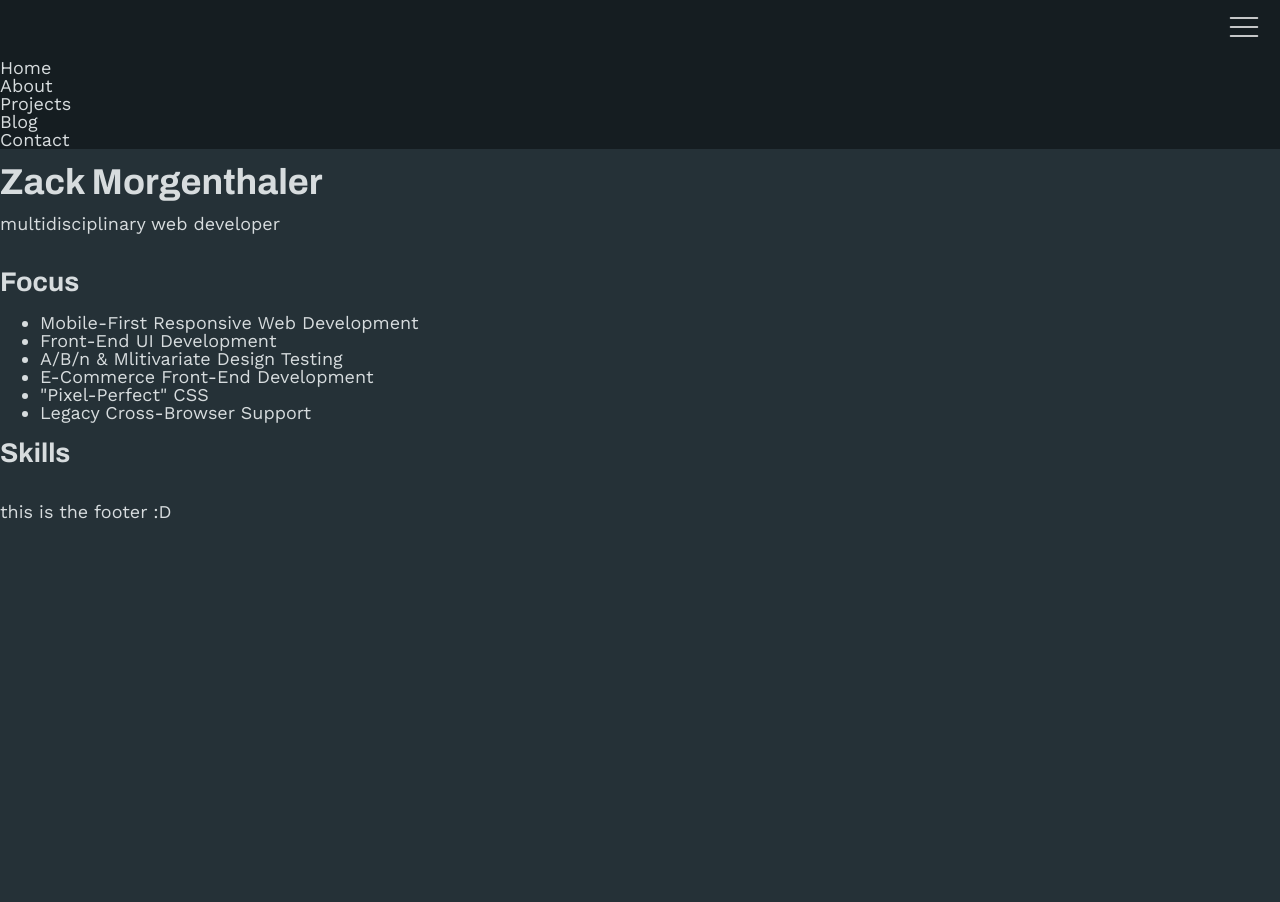
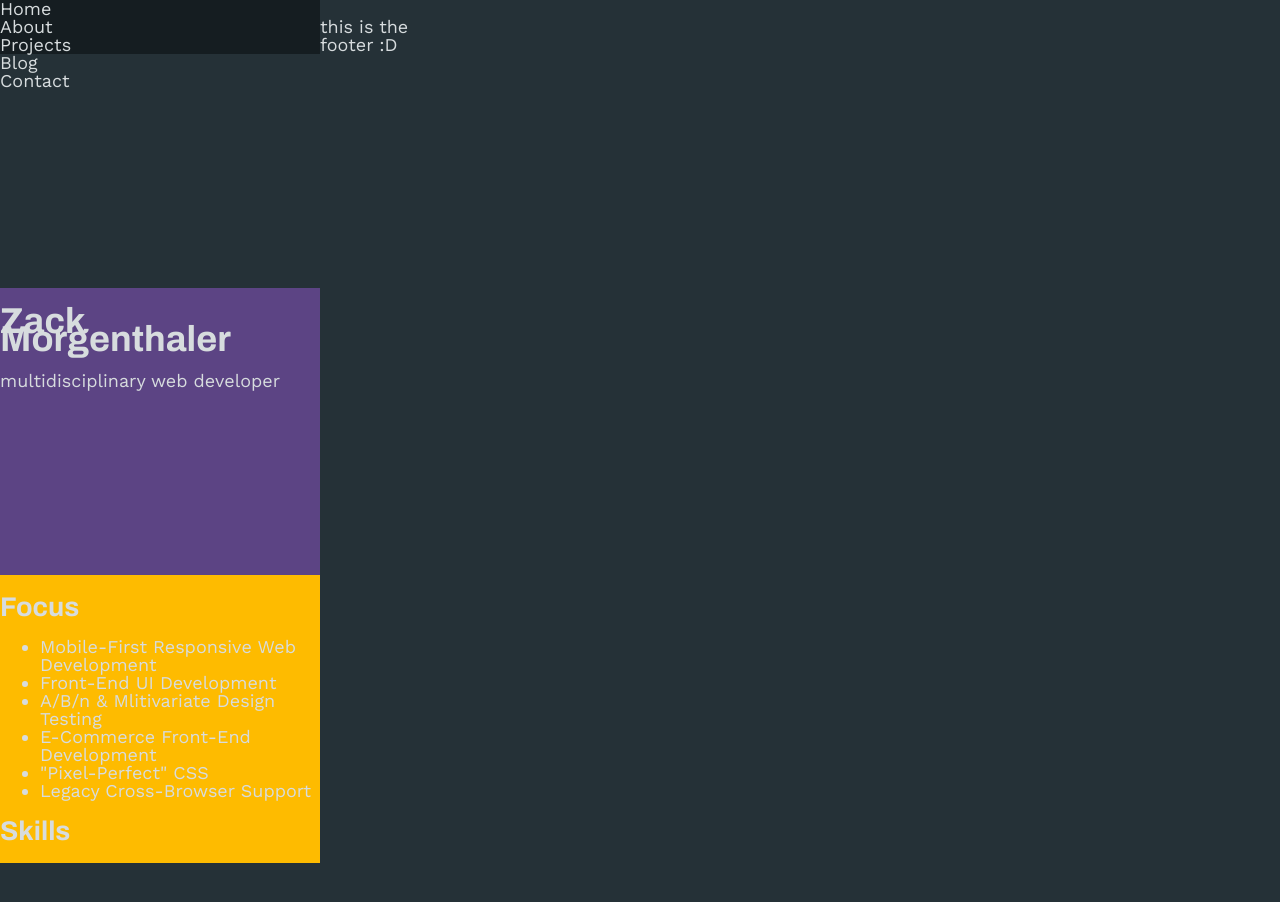
Before and after one commit to zackmorgs/personal-website, a React (Create React App) app: page / in a window 1280 px wide. Shown: the top 902 px of the page. Before the commit the page ends 800 px from the top, so only its background shows below. Built offline with nearby package versions, Linux system fonts and the light colour scheme.

Commit message:
came to a great understanding of css grid and began implementing a better system with newfound understanding :D

```diff
--- a/src/Components/App/App.js
+++ b/src/Components/App/App.js
@@ -7,7 +7,7 @@ class App extends Component {
       <React.Fragment>
 
         <nav>
-          <div class='navbar'>
+          <div className='navbar'>
             <button className='nav-toggle'>
               <svg xmlns='http://www.w3.org/2000/svg' width='2rem' height='2rem' viewBox='0 0 24 24' fill='none' stroke='currentColor' strokeWidth='1' strokeLinecap='round' strokeLinejoin='round' className='feather feather-menu'>
                 <line x1='3' y1='12' x2='21' y2='12' />
--- a/src/Components/Global/global.scss
+++ b/src/Components/Global/global.scss
@@ -3,29 +3,22 @@
 @import "./../../../node_modules/normalize.css";
 @import "./type.scss";
 @import "./colors.scss";
+@import "./grid.scss";
+
+body {
+  box-sizing:border-box;
+  max-width: 100%;
+}
 
 
-body {
-  display:grid;
-  grid-gap:0;
-  grid-template-areas:
-    "nav"
-    "header"
-    "content"
-    "footer";
-}
 // < Navigation >
 nav {
-  display:grid;
-  grid-area:"r1";
-  grid-template: "branding" "navigation";
-  grid-template-columns: 1fr;
 }
 .navbar {
   display: flex;
   align-items: stretch;
   padding:.5rem 1rem;
-  position: sticky;
+  // position: sticky;
 }
 .branding {
   a {
@@ -33,11 +26,13 @@ nav {
   }
 }
 .nav-toggle {
-  margin-left: auto;
   background-color: transparent;
   color: white;
   border: none;
   padding: 0;
+  width:2rem;
+  height:auto;
+
 }
 .nav-list {
   list-style: none;
@@ -52,8 +47,24 @@ nav {
     margin:0;
   }
 }
+// </ Navigation >
+header {
+  background-color:rgb(92, 68, 132);
+}
+main {
+  background-color:rgb(254, 187, 0);
+}
+collapsible collapsed
+.collapsible{
+  max-height:100%;
 
-// </ Navigation >
+  &.collapsed,
+  &.collapsed-mobile {
+    max-height:0px;
+    overflow-y:hidden;
+  }
+}
+
 
 //
 //   Media Queries
@@ -72,30 +83,25 @@ nav {
 
 // Small devices (landscape phones, 576px and up)
 @media (min-width: 576px) {
-  .navigation-list {
-    display:flex;
-  }
 }
 
 // Medium devices (tablets, 768px and up)
 @media (min-width: 768px) {
-
+  .nav-toggle,
+  .navbar {
+    height:0px;
+    width:0px;
+    padding:0;
+    overflow-y:hidden;
+  }
+  .collapsed-mobile {
+    max-height:100%;
+  }
 }
 
 // Large devices (desktops, 992px and up)
 // note: iPad Pro hath been targeted within
 @media (min-width: 992px) {
-  grid-auto-rows: 135px;
-  grid-auto-columns: 160px;
-  grid-template-areas:
-    "r1_c1 r1_c2 r1_c3 r1_c4 r1_c5 r1_c6 r1_c7 r1_c8 r1_c9 r1_c11 r1_c12"
-    "r2_c1 r2_c2 r2_c3 r2_c4 r2_c5 r2_c6 r2_c7 r2_c8 r2_c9 r2_c11 r2_c12"
-    "r3_c1 r3_c2 r3_c3 r3_c4 r3_c5 r3_c6 r3_c7 r3_c8 r3_c9 r3_c11 r3_c12"
-    "r4_c1 r4_c2 r4_c3 r4_c4 r4_c5 r4_c6 r4_c7 r4_c8 r4_c9 r4_c11 r4_c12"
-    "r5_c1 r5_c2 r5_c3 r5_c4 r5_c5 r5_c6 r5_c7 r5_c8 r5_c9 r5_c11 r5_c12"
-    "r6_c1 r6_c2 r6_c3 r6_c4 r6_c5 r6_c6 r6_c7 r6_c8 r6_c9 r6_c11 r6_c12"
-    "r7_c1 r7_c2 r7_c3 r7_c4 r7_c5 r7_c6 r7_c7 r7_c8 r7_c9 r7_c11 r7_c12"
-    "r8_c1 r8_c2 r8_c3 r8_c4 r8_c5 r8_c6 r8_c7 r8_c8 r8_c9 r8_c11 r8_c12";
 }
 // Extra large devices (large desktops, 1200px and up)
 @media (min-width: 1200px) {
--- /dev/null
+++ b/src/Components/Global/grid.scss
@@ -0,0 +1,90 @@
+// 1. Grid Setup
+body {
+  box-sizing:border-box;
+  max-width: 100%;
+  display:grid;
+
+  grid-column-gap:0px;
+  grid-row-gap: 0px;
+  // grid-template-columns:repeat(6, 1rem);
+  // grid-template-rows:repeat(4, [column-start] 1fr);
+  grid-auto-columns: 1fr;
+  // grid-auto-rows:2rem;
+  justify-content: space-between;
+  align-content: safe center;
+}
+// 2. Grid Placement
+nav {
+  grid-row-start:1;
+  grid-row-end:1;
+  grid-column-start:1;
+  grid-column-end:4;
+  grid-auto-rows: 1rem;
+  max-height:3rem;
+  // grid-template-rows:repeat(4, [column-start] 1fr);
+}
+header {
+  grid-row-start:2;
+  grid-row-end:2;
+  grid-column-start:1;
+  grid-column-end:4;
+}
+main {
+  grid-row-start:3;
+  grid-row-end:3;
+  grid-column-start:1;
+  grid-column-end:4;
+}
+footer {
+}
+.nav-toggle {
+  width:100%;
+  height:auto;
+}
+
+// iphone x,  iphone 6, galaxy s5, note 6 - like devices
+@media (min-width: 375px) {
+}
+
+//
+@media (min-width: 425px) {
+}
+
+
+// Small devices (landscape phones, 576px and up)
+@media (min-width: 576px) {
+  .navigation-list {
+    display:flex;
+  }
+}
+
+// Medium devices (tablets, 768px and up)
+@media (min-width: 768px) {
+  .nav-toggle,
+  .navbar {
+    height:0px;
+    overflow-y:hidden;
+  }
+  .collapsed-mobile {
+    max-height:100%;
+  }
+}
+
+// Large devices (desktops, 992px and up)
+// note: iPad Pro hath been targeted within
+@media (min-width: 992px) {
+  nav {
+    display:flex;
+    position:initial;
+  }
+  body {
+    max-height:100%;
+    grid-template-columns: repeat(12, [col-start] 1fr);
+    grid-template-rows: repeat(8, [row-start] 1fr);
+    grid-auto-rows: max(135px);
+  }
+}
+// Extra large devices (large desktops, 1200px and up)
+@media (min-width: 1200px) {
+
+}
```
Also changed, not shown: src/Components/Global/grid.css (added, +3 -0 lines), src/Components/Global/global.css.
